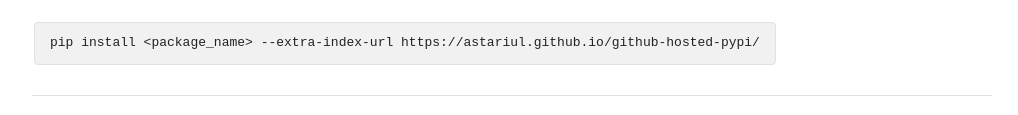
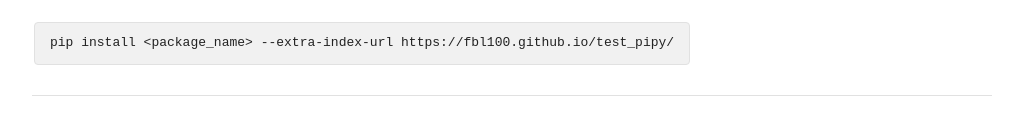
Before and after one commit to fbl100/test_pipy, a plain HTML site: page index.html in a window 1280 px wide. Shown: the part 351-466 px from the top of the page, without its empty margins (128-1146 px from the left). Drawn offline with nearby package versions, Linux system fonts and the light colour scheme; no server answers.

```diff
--- a/index.html
+++ b/index.html
@@ -37,7 +37,7 @@
     Welcome to the private Python package index of YourCompany !
     <br/>
     You can install packages with :
-    <pre><code>pip install &lt;package_name&gt; --extra-index-url https://astariul.github.io/github-hosted-pypi/</code></pre>
+    <pre><code>pip install &lt;package_name&gt; --extra-index-url https://fbl100.github.io/test_pipy/</code></pre>
    </p>
    <hr/>
    <h6 class="text-header">
```
Also changed, not shown: 1 other file.
